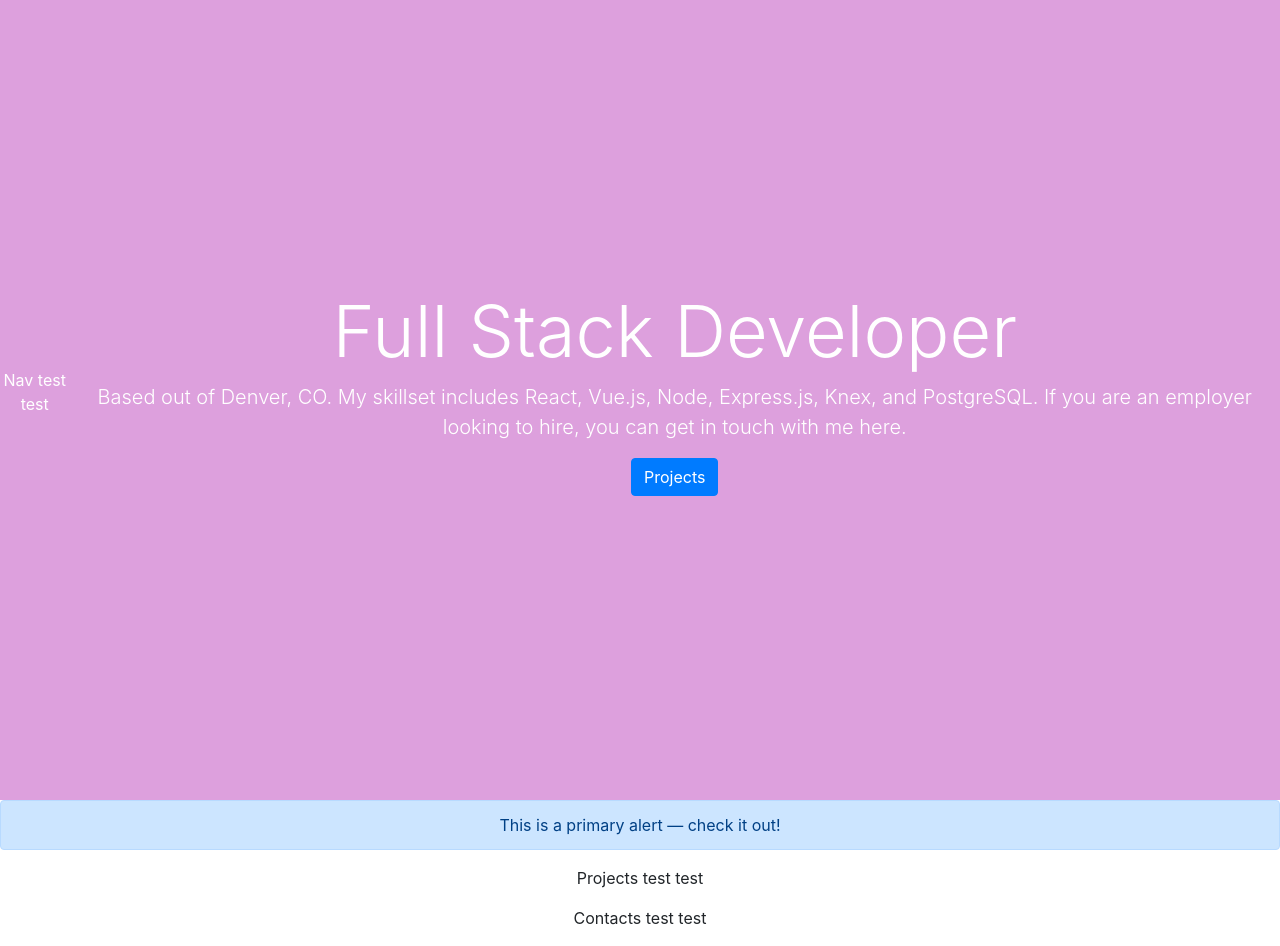
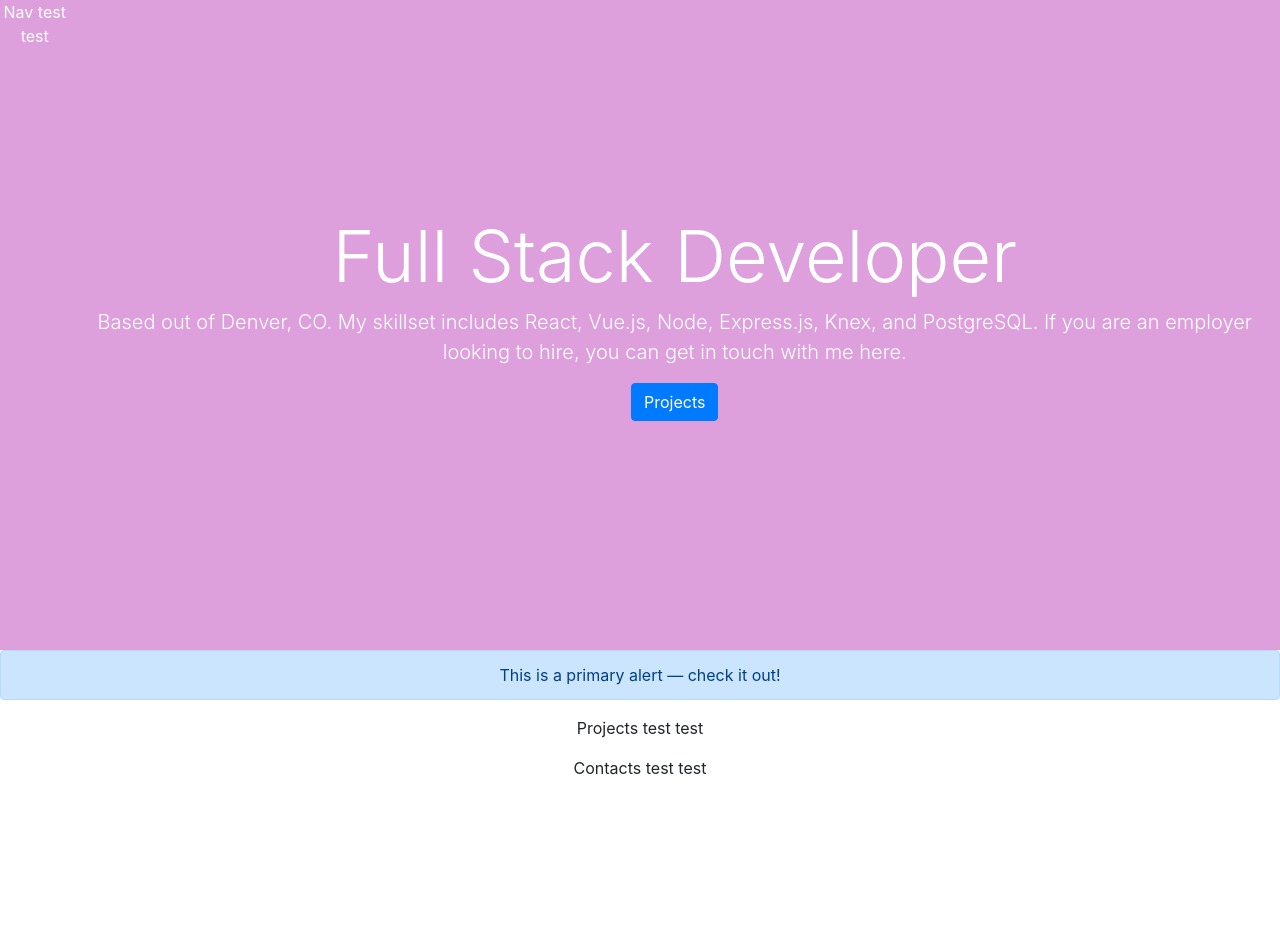
Before and after one commit to natalie-todd/portfolio, a React (Create React App) app: page / in a window 1280 px wide. After the commit the page ends 800 px from the top, so only its background shows below. Built offline with nearby package versions, Linux system fonts and the light colour scheme.

Commit message:
nav is staying at top and the paragraph is at the bottom

```diff
--- a/src/App.css
+++ b/src/App.css
@@ -1,20 +1,24 @@
 .pug {
-  background-color: plum;
-  height: 800px;
-  display: inline-flex;
-  justify-content: flex-end;
-  align-items: center;
-  text-align: center;
+   background-color: plum;
+  height: 650px;
+  display: flex;
+  /* justify-content: flex-end; */
+  /* align-items: center; */
+  /* text-align: center; */
   color: white;
-  background-size: 100%;
+  /* background-size: 100%;
   background-position: left top;
-  background-repeat: no-repeat;
+  background-repeat: no-repeat; */
   /* background-attachment: fixed; */
-  width: 100%;
-  padding-left: 0px !important;
-  padding-right: 0px !important;
+  /* width: 100%; */
+  /* padding-left: 0px !important;
+  padding-right: 0px !important; */
   }
 
+  .jumbo {
+    display: flex;
+    align-items: center;
+  }
 .App {
   text-align: center;
 }
@@ -39,6 +43,11 @@
   font-size: large;
 }
 
+/* #nav {
+display: flex;
+justify-content: flex-end;
+} */
+
 @keyframes App-logo-spin {
   from { transform: rotate(0deg); }
   to { transform: rotate(360deg); }
--- a/src/App.js
+++ b/src/App.js
@@ -13,9 +13,11 @@ class App extends Component {
   render() {
     return (
       <div className="App">
-      <div class='pug'>
+        <div class='pug'>
         <Nav />
+        <div class='jumbo'>
         <Front />
+        </div>
         </div>
         <div>
           <Alert color="primary">
@@ -25,6 +27,7 @@ class App extends Component {
         <Projects />
         <Contact />
       </div>
+
     );
   }
 }
--- a/src/components/Front/Front.js
+++ b/src/components/Front/Front.js
@@ -18,7 +18,7 @@ const Front = (props) => {
                     <Button color="primary">Projects</Button>
                 </p>
                 </Container>
-                </div>
+       </div>
     )
 }
 
--- a/src/components/Front/Nav.js
+++ b/src/components/Front/Nav.js
@@ -2,9 +2,9 @@ import React, { Component } from 'react';
 
 const Nav = (props) => {
     return (
-                <header>
+                <div id='nav'>
                     <p> Nav test test</p>
-                </header>
+                </div>
     )
 }
 
```
